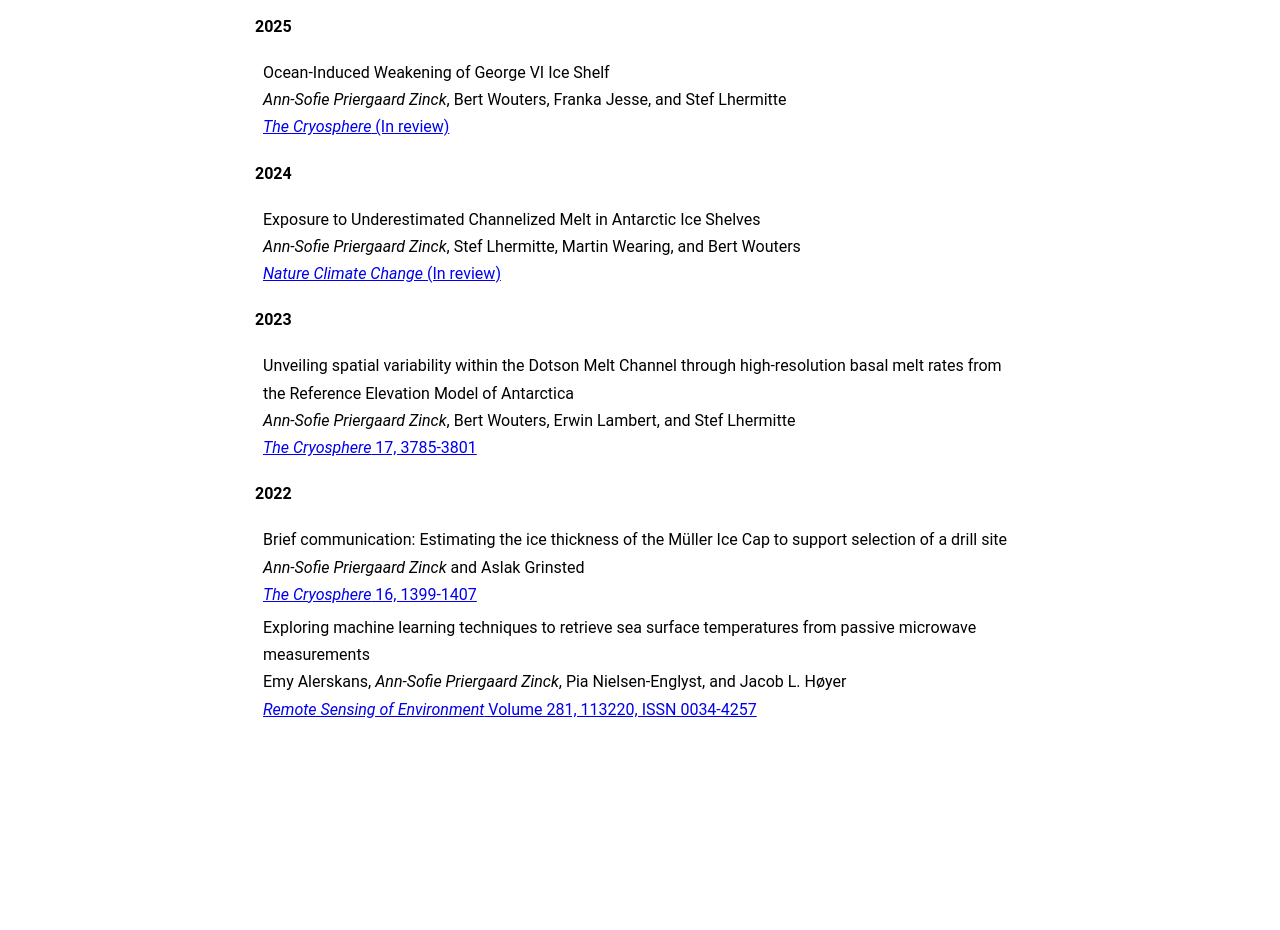
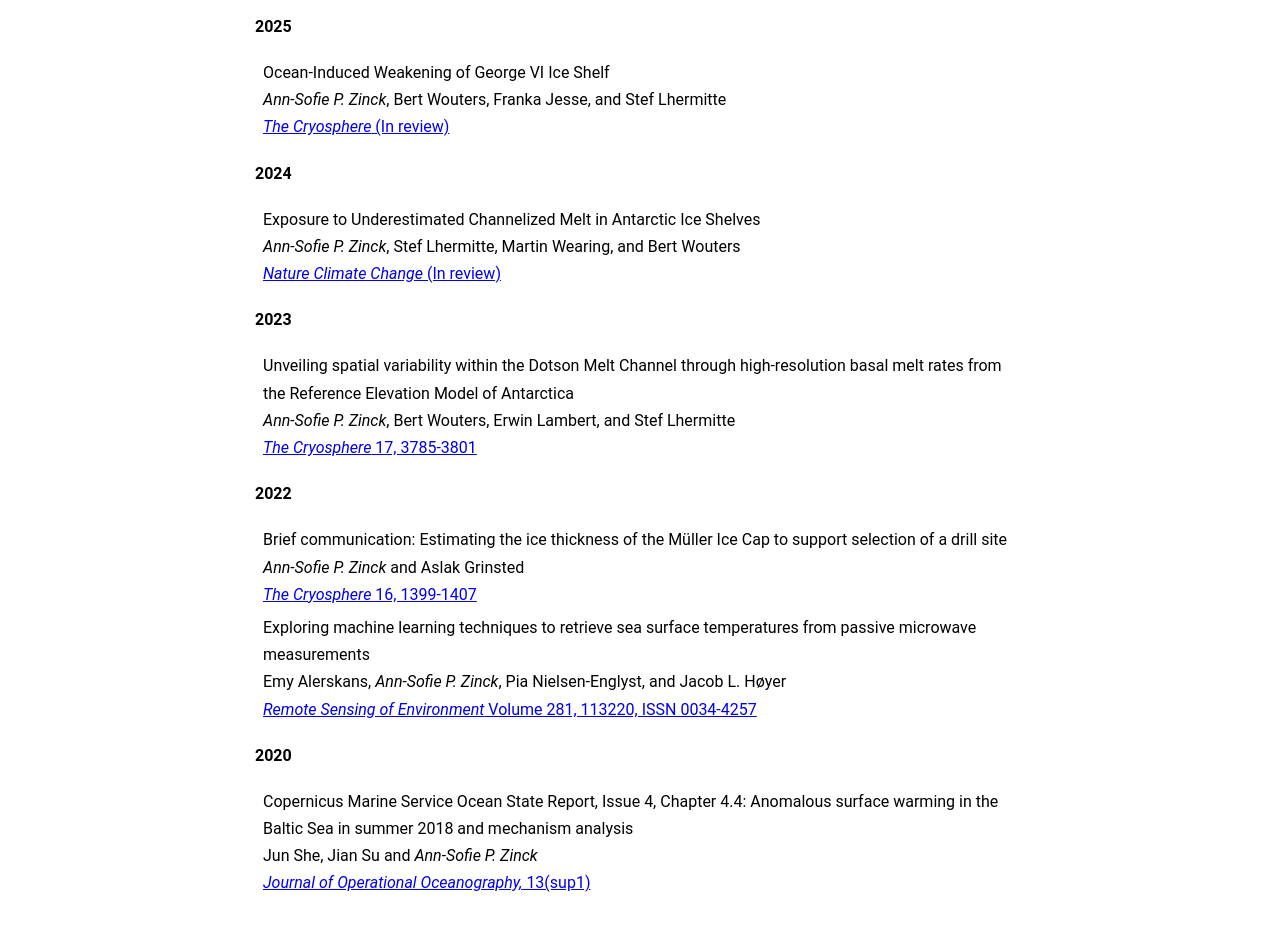
Before and after one commit to aszinck/aszinck.github.io, a plain HTML site: page publications/index.html in a window 1280 px wide. Shown: the part 146-1076 px from the top of the page. Before the commit the page ends 904 px from the top, so only its background shows below. Drawn offline with Linux system fonts and the light colour scheme.

Commit message:
Update index.html

```diff
--- a/publications/index.html
+++ b/publications/index.html
@@ -33,7 +33,7 @@
                 <div class="title">Ocean-Induced Weakening of George VI Ice Shelf</div>
 
                 <!-- Author -->
-                <div class="author"><em>Ann-Sofie Priergaard Zinck</em>, Bert Wouters, Franka Jesse, and Stef Lhermitte
+                <div class="author"><em>Ann-Sofie P. Zinck</em>, Bert Wouters, Franka Jesse, and Stef Lhermitte
                 </div>
 
                 <!-- Journal/Book title and date -->
@@ -52,7 +52,7 @@
                 <div class="title">Exposure to Underestimated Channelized Melt in Antarctic Ice Shelves</div>
 
                 <!-- Author -->
-                <div class="author"><em>Ann-Sofie Priergaard Zinck</em>, Stef Lhermitte, Martin Wearing, and Bert Wouters
+                <div class="author"><em>Ann-Sofie P. Zinck</em>, Stef Lhermitte, Martin Wearing, and Bert Wouters
                 </div>
 
                 <!-- Journal/Book title and date -->
@@ -71,7 +71,7 @@
                 <div class="title">Unveiling spatial variability within the Dotson Melt Channel through high-resolution basal melt rates from the Reference Elevation Model of Antarctica</div>
 
                 <!-- Author -->
-                <div class="author"><em>Ann-Sofie Priergaard Zinck</em>, Bert Wouters, Erwin Lambert, and Stef Lhermitte
+                <div class="author"><em>Ann-Sofie P. Zinck</em>, Bert Wouters, Erwin Lambert, and Stef Lhermitte
                 </div>
 
                 <!-- Journal/Book title and date -->
@@ -90,7 +90,7 @@
                 <div class="title">Brief communication: Estimating the ice thickness of the Müller Ice Cap to support selection of a drill site</div>
 
                 <!-- Author -->
-                <div class="author"><em>Ann-Sofie Priergaard Zinck</em> and Aslak Grinsted
+                <div class="author"><em>Ann-Sofie P. Zinck</em> and Aslak Grinsted
                 </div>
 
                 <!-- Journal/Book title and date -->
@@ -105,7 +105,7 @@
                 <div class="title">Exploring machine learning techniques to retrieve sea surface temperatures from passive microwave measurements</div>
 
                 <!-- Author -->
-                <div class="author">Emy Alerskans, <em>Ann-Sofie Priergaard Zinck</em>, Pia Nielsen-Englyst, and Jacob L. Høyer
+                <div class="author">Emy Alerskans, <em>Ann-Sofie P. Zinck</em>, Pia Nielsen-Englyst, and Jacob L. Høyer
                 </div>
 
                 <!-- Journal/Book title and date -->
@@ -116,6 +116,25 @@
         </li>
     </ol>
 
+    <h2 class="year">2020</h2>
+    <ol class="bibliography">
+        <li>
+            <div class="row">
+                <!-- Title -->
+                <div class="title">Copernicus Marine Service Ocean State Report, Issue 4, Chapter 4.4: Anomalous surface warming in the Baltic Sea in summer 2018 and mechanism analysis</div>
+
+                <!-- Author -->
+                <div class="author">Jun She, Jian Su and <em>Ann-Sofie P. Zinck</em>
+                </div>
+
+                <!-- Journal/Book title and date -->
+                <div class="periodical">
+                    <a href="https://doi.org/10.1080/1755876X.2020.1785097" target="_blank" rel="noopener noreferrer"><em>Journal of Operational Oceanography,</em> 13(sup1)</a>
+                </div>
+            </div>
+        </li>
+    </ol>
+
 </div>
 </body>
 </html>
```
